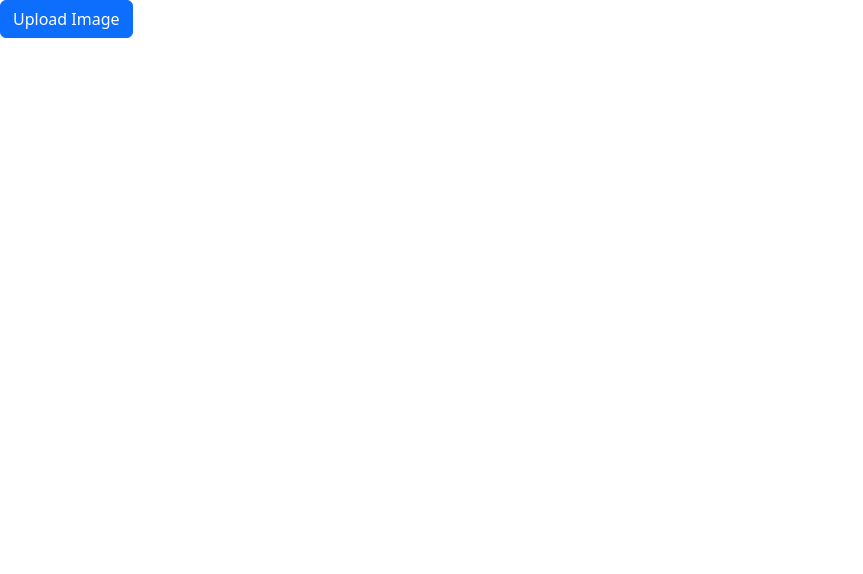
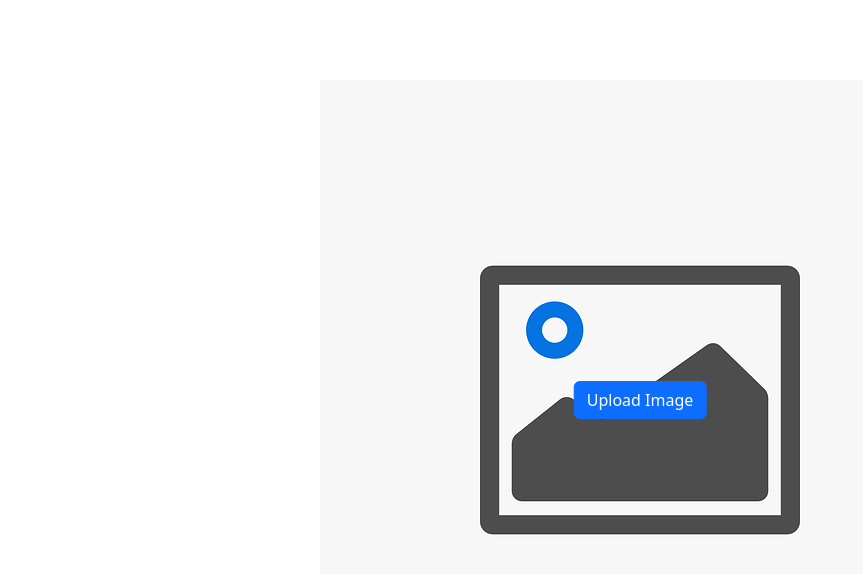
Before and after one commit to RajwolChapagain/Game-Tagger-Website, a React (Vite) app: page / in a window 1280 px wide. Shown: the top 574 px of the page, without its empty margins (0-863 px from the left). Built offline with nearby package versions, Linux system fonts and the light colour scheme.

Commit message:
Add image placeholder and centralize image and button

```diff
--- a/src/App.jsx
+++ b/src/App.jsx
@@ -1,8 +1,23 @@
 import Button from './Button'
+import image_placeholder from './assets/image_placeholder.png'
 
 function App() {
   return (
-    <Button text="Upload Image"/>
+    <>
+      <div className="d-flex justify-content-center align-items-center" style={{ height: '100vh'}}>
+        <div className="position-relative">
+          <img
+            src={image_placeholder}
+            alt="Placeholder Image"
+            style={{ maxWidth: '100%', height: 'auto' }}
+          />
+          <Button
+            text="Upload Image"
+            className="btn btn-primary position-absolute top-50 start-50 translate-middle"
+          />
+        </div>
+      </div>
+    </>
   )
 }
 
--- a/src/Button.jsx
+++ b/src/Button.jsx
@@ -1,6 +1,6 @@
-const Button = ({ text }) => {
+const Button = ({ text, className }) => {
     return (
-        <button type="button" className="btn btn-primary">
+        <button type="button" className={className}>
             {text}
         </button>
     )
```
Also changed, not shown: src/assets/image_placeholder.png (added).
